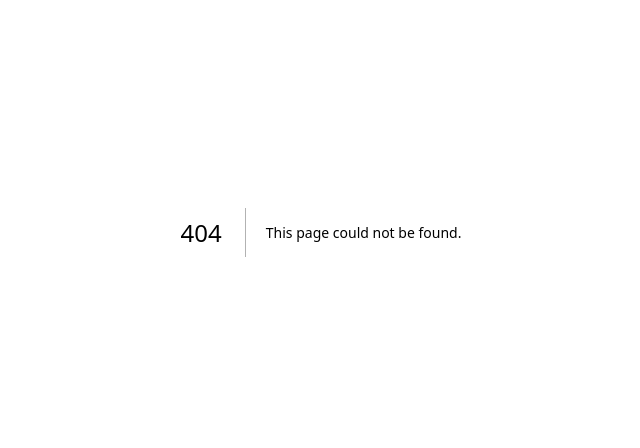
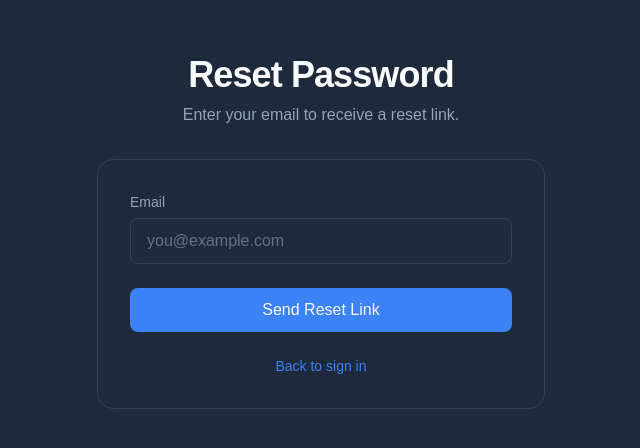
Before and after one commit to TheucydidesNutz/HillDaze, a Next.js app: page /events/admin/forgot-password in a window 1280 px wide. Before the commit this address had no page. Shown: the part 168-616 px from the top of the page, without its empty margins (319-959 px from the left). Built offline with nearby package versions, Linux system fonts and the light colour scheme; no server answers.

Commit message:
Debug 0.1

```diff
--- a/app/events/admin/events/page.tsx
+++ b/app/events/admin/events/page.tsx
@@ -84,9 +84,9 @@ export default function EventsPage() {
     const [eData, pData, gData] = await Promise.all([
       eRes.json(), pRes.json(), gRes.json()
     ])
-    setEvents(eData)
-    setParticipants(pData)
-    setGroups(gData)
+    setEvents(Array.isArray(eData) ? eData : [])
+    setParticipants(Array.isArray(pData) ? pData : [])
+    setGroups(Array.isArray(gData) ? gData : [])
   }
 
   function handleEventClick(info: any) {
--- a/app/events/admin/file_management/page.tsx
+++ b/app/events/admin/file_management/page.tsx
@@ -79,9 +79,9 @@ export default function SettingsPage() {
     const [fsData, docsData, gData] = await Promise.all([
       fsRes.json(), docsRes.json(), gRes.json()
     ])
-    setFactSheets(fsData)
-    setDocuments(docsData)
-    setGroups(gData)
+    setFactSheets(Array.isArray(fsData) ? fsData : [])
+    setDocuments(Array.isArray(docsData) ? docsData : [])
+    setGroups(Array.isArray(gData) ? gData : [])
     setLoading(false)
   }
 
--- /dev/null
+++ b/app/events/admin/forgot-password/page.tsx
@@ -0,0 +1,107 @@
+'use client'
+
+import { useState } from 'react'
+import { createBrowserClient } from '@supabase/ssr'
+import { Mail } from 'lucide-react'
+
+export default function ForgotPasswordPage() {
+  const [email, setEmail] = useState('')
+  const [error, setError] = useState('')
+  const [loading, setLoading] = useState(false)
+  const [sent, setSent] = useState(false)
+
+  const supabase = createBrowserClient(
+    process.env.NEXT_PUBLIC_SUPABASE_URL!,
+    process.env.NEXT_PUBLIC_SUPABASE_ANON_KEY!
+  )
+
+  const appUrl = process.env.NEXT_PUBLIC_APP_URL || 'https://www.covaled.com'
+
+  async function handleSubmit(e: React.FormEvent) {
+    e.preventDefault()
+    setError('')
+    setLoading(true)
+
+    const { error } = await supabase.auth.resetPasswordForEmail(email, {
+      redirectTo: `${appUrl}/events/admin/reset-password`,
+    })
+
+    if (error) {
+      setError(error.message)
+      setLoading(false)
+    } else {
+      setLoading(false)
+      setSent(true)
+    }
+  }
+
+  if (sent) {
+    return (
+      <div className="min-h-screen bg-slate-950 flex items-center justify-center p-4">
+        <div className="w-full max-w-md text-center">
+          <div className="bg-slate-900 border border-slate-800 rounded-2xl p-10">
+            <div className="flex justify-center mb-5">
+              <div className="w-16 h-16 rounded-full bg-blue-500/20 flex items-center justify-center">
+                <Mail className="w-8 h-8 text-blue-400" />
+              </div>
+            </div>
+            <h2 className="text-2xl font-bold text-white mb-2">Check your email</h2>
+            <p className="text-slate-400 mb-2">We sent a password reset link to</p>
+            <p className="text-white font-medium mb-6">{email}</p>
+            <p className="text-slate-500 text-sm mb-8">Click the link in the email to reset your password.</p>
+            <a href="/events/admin/login" className="block w-full py-2.5 px-4 bg-slate-800 hover:bg-slate-700 text-slate-300 font-medium rounded-lg transition-colors text-sm">
+              Back to sign in
+            </a>
+            <p className="text-slate-600 text-xs mt-4">Didn&apos;t get it? Check your spam folder.</p>
+          </div>
+        </div>
+      </div>
+    )
+  }
+
+  return (
+    <div className="min-h-screen bg-slate-950 flex items-center justify-center p-4">
+      <div className="w-full max-w-md">
+
+        <div className="text-center mb-8">
+          <h1 className="text-4xl font-bold text-white tracking-tight">Reset Password</h1>
+          <p className="text-slate-400 mt-2 text-base">Enter your email to receive a reset link.</p>
+        </div>
+
+        <div className="bg-slate-900 border border-slate-800 rounded-2xl p-8">
+          <form onSubmit={handleSubmit} className="space-y-4">
+            <div>
+              <label className="block text-sm font-medium text-slate-300 mb-1.5">Email</label>
+              <input
+                type="email"
+                value={email}
+                onChange={(e) => setEmail(e.target.value)}
+                required
+                className="w-full px-4 py-2.5 bg-slate-800 border border-slate-700 rounded-lg text-white placeholder-slate-500 focus:outline-none focus:ring-2 focus:ring-blue-500 focus:border-transparent"
+                placeholder="you@example.com"
+              />
+            </div>
+
+            {error && (
+              <div className="bg-red-500/10 border border-red-500/20 rounded-lg px-4 py-3">
+                <p className="text-red-400 text-sm">{error}</p>
+              </div>
+            )}
+
+            <button
+              type="submit"
+              disabled={loading}
+              className="w-full py-2.5 px-4 bg-blue-600 hover:bg-blue-500 disabled:bg-blue-800 disabled:cursor-not-allowed text-white font-medium rounded-lg transition-colors mt-2"
+            >
+              {loading ? 'Sending...' : 'Send Reset Link'}
+            </button>
+          </form>
+
+          <p className="text-slate-500 text-sm text-center mt-6">
+            <a href="/events/admin/login" className="text-blue-400 hover:text-blue-300">Back to sign in</a>
+          </p>
+        </div>
+      </div>
+    </div>
+  )
+}
--- a/app/events/admin/groups/page.tsx
+++ b/app/events/admin/groups/page.tsx
@@ -26,7 +26,7 @@ export default function GroupsPage() {
   async function fetchGroups() {
     const res = await apiFetch('/api/events/admin/groups')
     const data = await res.json()
-    setGroups(data)
+    setGroups(Array.isArray(data) ? data : [])
     setLoading(false)
   }
 
--- a/app/events/admin/login/page.tsx
+++ b/app/events/admin/login/page.tsx
@@ -103,7 +103,13 @@ export default function LoginPage() {
             </button>
           </form>
 
-          <p className="text-slate-500 text-sm text-center mt-6">
+          <p className="text-slate-500 text-sm text-center mt-4">
+            <a href="/events/admin/forgot-password" className="text-blue-400 hover:text-blue-300">
+              Forgot password?
+            </a>
+          </p>
+
+          <p className="text-slate-500 text-sm text-center mt-3">
             Don't have an account?{' '}
             <a href="/admin/signup" className="text-blue-400 hover:text-blue-300">
               Sign up free
--- a/app/events/admin/participants/page.tsx
+++ b/app/events/admin/participants/page.tsx
@@ -167,8 +167,8 @@ export default function ParticipantsPage() {
       apiFetch('/api/events/admin/groups'),
     ])
     const [pData, gData] = await Promise.all([pRes.json(), gRes.json()])
-    setParticipants(pData)
-    setGroups(gData)
+    setParticipants(Array.isArray(pData) ? pData : [])
+    setGroups(Array.isArray(gData) ? gData : [])
     setLoading(false)
   }
 
@@ -229,7 +229,7 @@ export default function ParticipantsPage() {
     )
     const res = await apiFetch('/api/events/admin/participants')
     const data = await res.json()
-    setParticipants(data)
+    setParticipants(Array.isArray(data) ? data : [])
     setSelected(new Set())
     setBulkGroupId('')
     setBulkAssigning(false)
--- /dev/null
+++ b/app/events/admin/reset-password/page.tsx
@@ -0,0 +1,119 @@
+'use client'
+
+import { useState, useEffect } from 'react'
+import { createBrowserClient } from '@supabase/ssr'
+import { useRouter } from 'next/navigation'
+
+export default function ResetPasswordPage() {
+  const [password, setPassword] = useState('')
+  const [confirmPassword, setConfirmPassword] = useState('')
+  const [error, setError] = useState('')
+  const [loading, setLoading] = useState(false)
+  const [ready, setReady] = useState(false)
+  const router = useRouter()
+
+  const supabase = createBrowserClient(
+    process.env.NEXT_PUBLIC_SUPABASE_URL!,
+    process.env.NEXT_PUBLIC_SUPABASE_ANON_KEY!
+  )
+
+  useEffect(() => {
+    // Supabase auth will automatically pick up the token from the URL hash
+    // and establish the session. We just need to wait for it.
+    supabase.auth.onAuthStateChange((event) => {
+      if (event === 'PASSWORD_RECOVERY') {
+        setReady(true)
+      }
+    })
+  }, [])
+
+  async function handleReset(e: React.FormEvent) {
+    e.preventDefault()
+    setError('')
+
+    if (password !== confirmPassword) {
+      setError('Passwords do not match')
+      return
+    }
+    if (password.length < 6) {
+      setError('Password must be at least 6 characters')
+      return
+    }
+
+    setLoading(true)
+
+    const { error } = await supabase.auth.updateUser({ password })
+
+    if (error) {
+      setError(error.message)
+      setLoading(false)
+    } else {
+      router.push('/events/admin/login')
+    }
+  }
+
+  return (
+    <div className="min-h-screen bg-slate-950 flex items-center justify-center p-4">
+      <div className="w-full max-w-md">
+
+        <div className="text-center mb-8">
+          <h1 className="text-4xl font-bold text-white tracking-tight">Set New Password</h1>
+          <p className="text-slate-400 mt-2 text-base">
+            {ready ? 'Enter your new password below.' : 'Verifying your reset link...'}
+          </p>
+        </div>
+
+        <div className="bg-slate-900 border border-slate-800 rounded-2xl p-8">
+          {!ready ? (
+            <p className="text-slate-400 text-center text-sm">
+              If this takes more than a few seconds, your link may have expired.{' '}
+              <a href="/events/admin/forgot-password" className="text-blue-400 hover:text-blue-300">
+                Request a new one
+              </a>
+            </p>
+          ) : (
+            <form onSubmit={handleReset} className="space-y-4">
+              <div>
+                <label className="block text-sm font-medium text-slate-300 mb-1.5">New Password</label>
+                <input
+                  type="password"
+                  value={password}
+                  onChange={(e) => setPassword(e.target.value)}
+                  required
+                  className="w-full px-4 py-2.5 bg-slate-800 border border-slate-700 rounded-lg text-white placeholder-slate-500 focus:outline-none focus:ring-2 focus:ring-blue-500 focus:border-transparent"
+                  placeholder="••••••••"
+                />
+              </div>
+
+              <div>
+                <label className="block text-sm font-medium text-slate-300 mb-1.5">Confirm Password</label>
+                <input
+                  type="password"
+                  value={confirmPassword}
+                  onChange={(e) => setConfirmPassword(e.target.value)}
+                  required
+                  className="w-full px-4 py-2.5 bg-slate-800 border border-slate-700 rounded-lg text-white placeholder-slate-500 focus:outline-none focus:ring-2 focus:ring-blue-500 focus:border-transparent"
+                  placeholder="••••••••"
+                />
+              </div>
+
+              {error && (
+                <div className="bg-red-500/10 border border-red-500/20 rounded-lg px-4 py-3">
+                  <p className="text-red-400 text-sm">{error}</p>
+                </div>
+              )}
+
+              <button
+                type="submit"
+                disabled={loading}
+                className="w-full py-2.5 px-4 bg-blue-600 hover:bg-blue-500 disabled:bg-blue-800 disabled:cursor-not-allowed text-white font-medium rounded-lg transition-colors mt-2"
+              >
+                {loading ? 'Updating...' : 'Update Password'}
+              </button>
+            </form>
+          )}
+        </div>
+      </div>
+    </div>
+  )
+}
--- a/app/events/admin/signup/page.tsx
+++ b/app/events/admin/signup/page.tsx
@@ -43,10 +43,12 @@ export default function SignupPage() {
     setLoading(true)
 
     // 1. Create auth account, store profile in metadata
+    const appUrl = process.env.NEXT_PUBLIC_APP_URL || 'https://www.covaled.com'
     const { data, error: signupError } = await supabase.auth.signUp({
       email,
       password,
       options: {
+        emailRedirectTo: `${appUrl}/events/admin/login`,
         data: {
           display_name: name.trim(),
           phone: phone.trim(),
--- a/app/events/admin/trips/page.tsx
+++ b/app/events/admin/trips/page.tsx
@@ -167,9 +167,10 @@ export default function TripsPage() {
   async function fetchTrips() {
     const res = await fetch('/api/events/admin/trips')
     const data = await res.json()
-    setTrips(data)
+    const trips = Array.isArray(data) ? data : []
+    setTrips(trips)
     setLoading(false)
-    if (Array.isArray(data) && data.some((t: Trip) => t.role === 'super')) {
+    if (trips.some((t: Trip) => t.role === 'super')) {
       setIsSuperAdmin(true)
     }
   }
```
